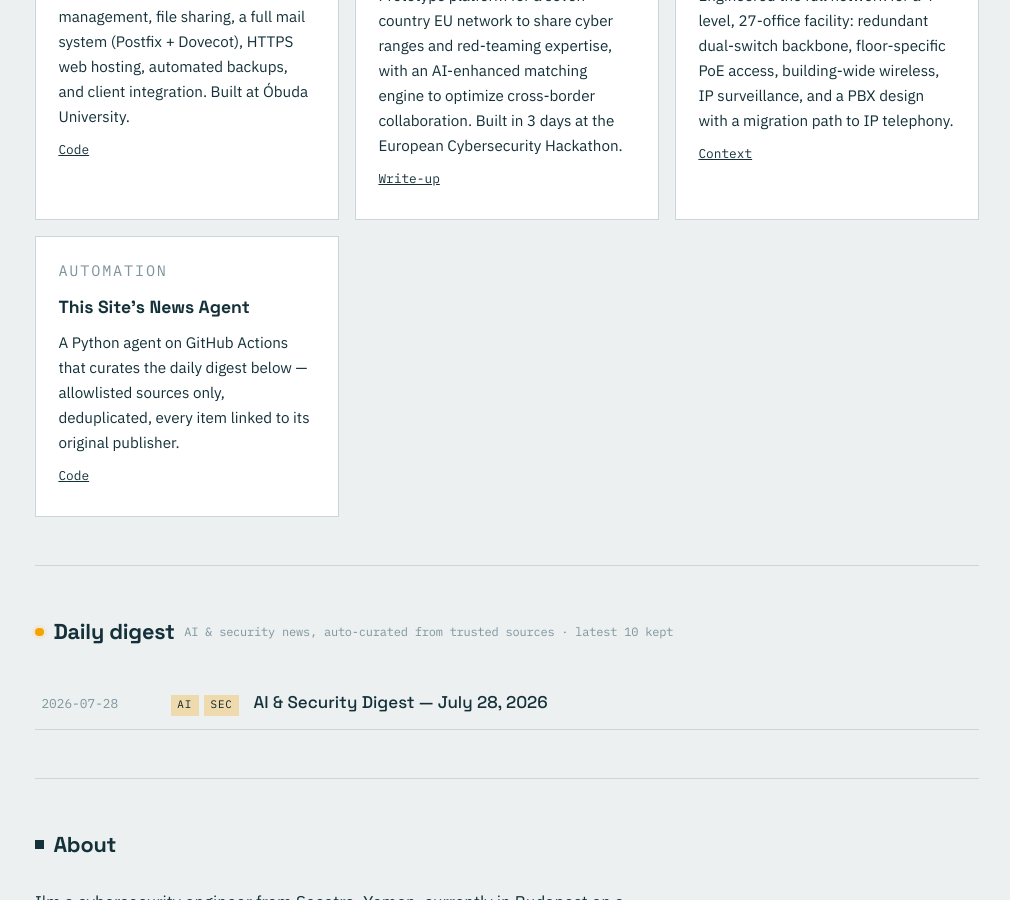
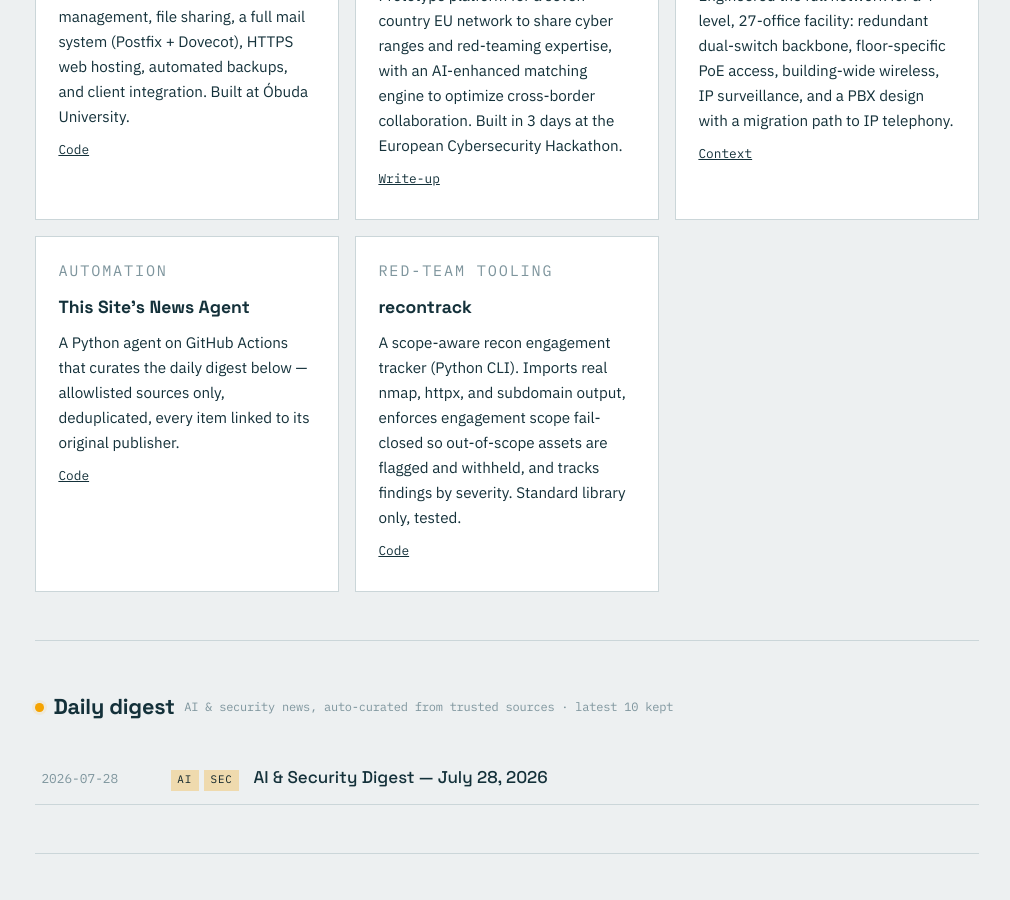
Before and after one commit to SocoSec/socosec.github.io, a Jekyll site: the page built from index.html, in a window 1280 px wide and 900 px high, scrolled down 698 px. Shown: the whole window, without its empty margins (133-1143 px from the left). Built offline with Jekyll 4.4.1, drawn with Linux system fonts in a browser that asks for light colours.

Commit message:
Update index.html

```diff
--- a/index.html
+++ b/index.html
@@ -34,6 +34,12 @@ layout: default
       <p>A Python agent on GitHub Actions that curates the daily digest below — allowlisted sources only, deduplicated, every item linked to its original publisher.</p>
       <p class="work-links"><a href="https://github.com/SocoSec/socosec.github.io">Code</a></p>
     </div>
+    <div class="work-card">
+      <p class="work-kicker">Red-team tooling</p>
+      <h3>recontrack</h3>
+      <p>A scope-aware recon engagement tracker (Python CLI). Imports real nmap, httpx, and subdomain output, enforces engagement scope fail-closed so out-of-scope assets are flagged and withheld, and tracks findings by severity. Standard library only, tested.</p>
+      <p class="work-links"><a href="https://github.com/SocoSec/recontrack">Code</a></p>
+    </div>
   </div>
 </section>
 
```
